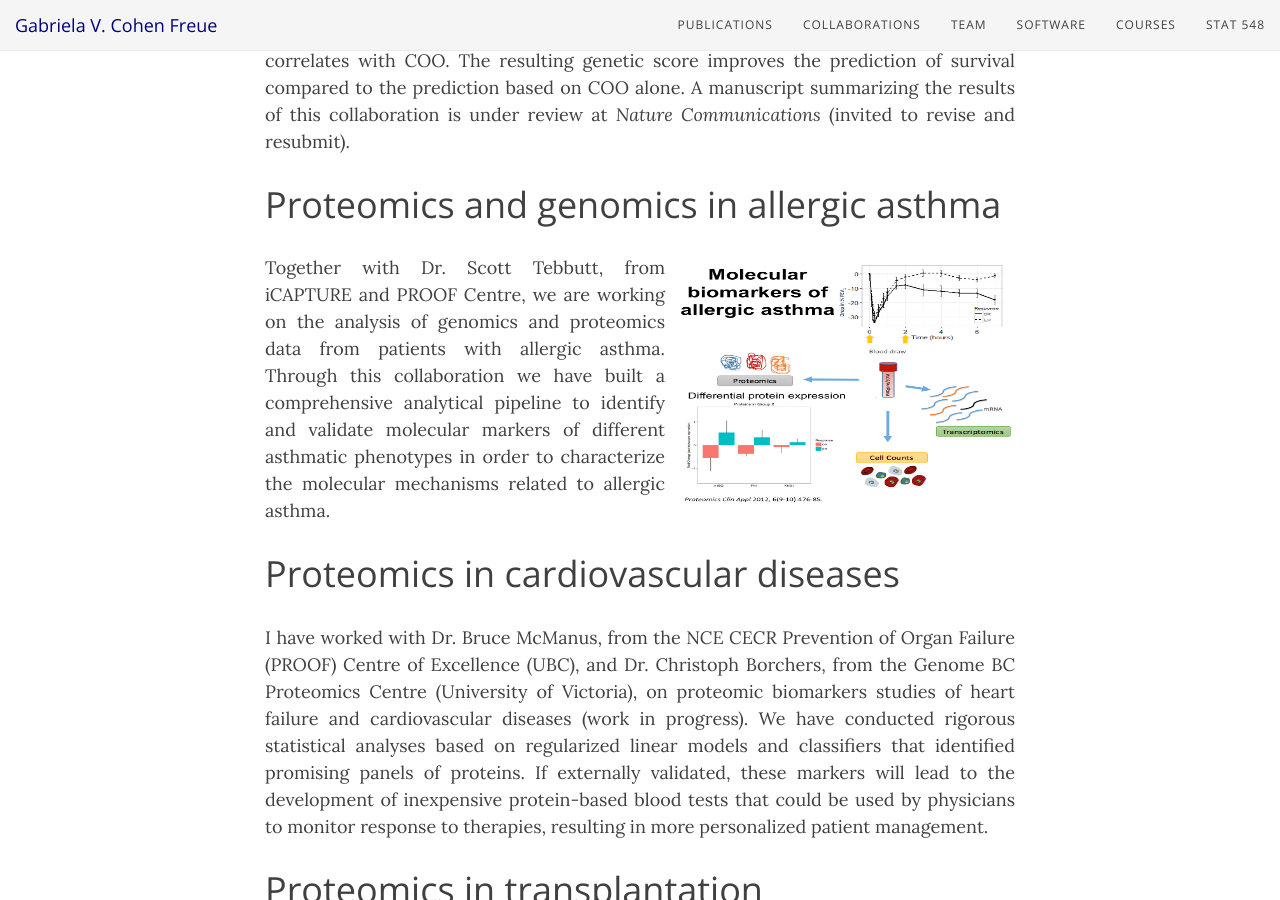
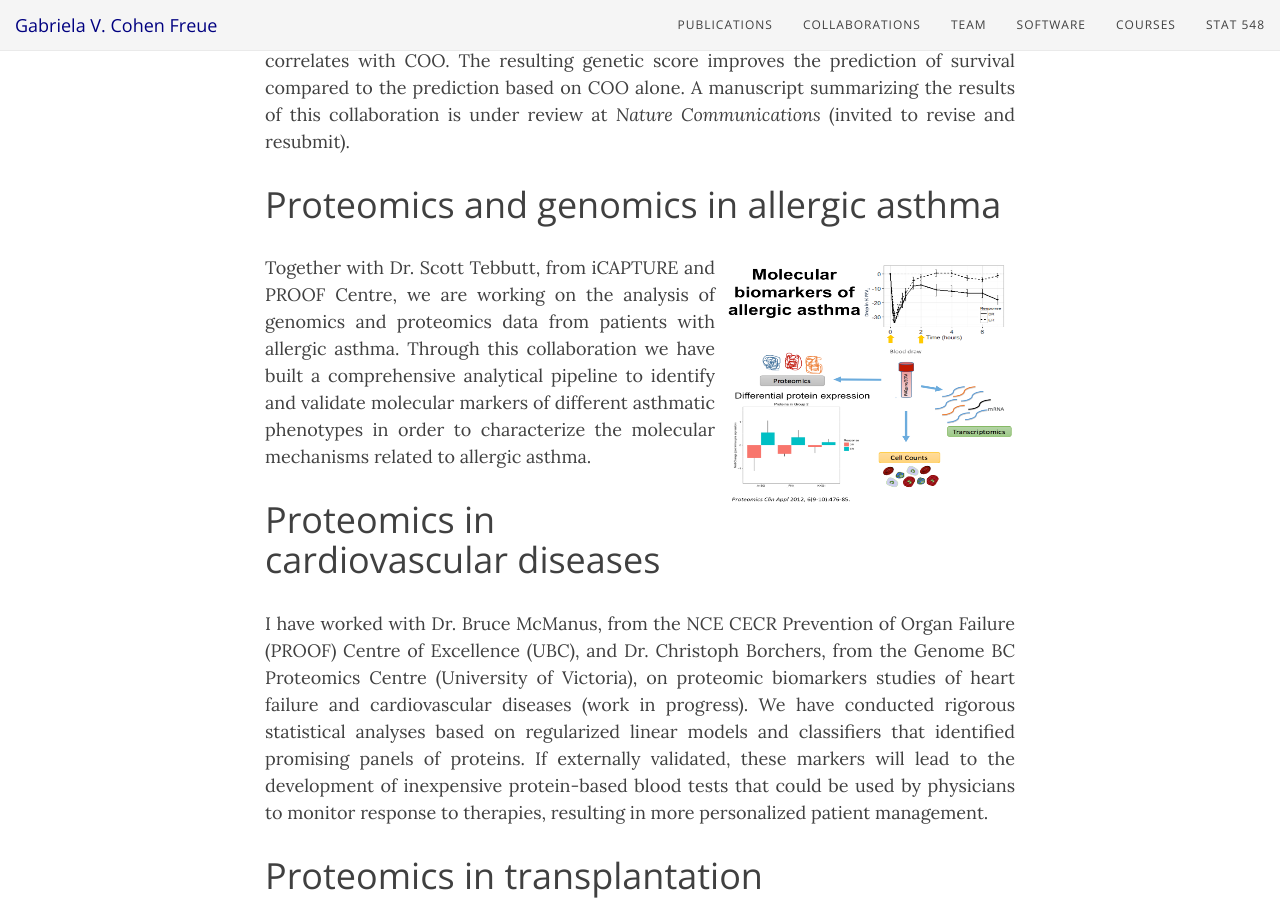
Before and after one commit to gcohenfr/gcohenfr.github.io, a Jekyll site: the page built from collab.md, in a window 1280 px wide and 900 px high, scrolled down 957 px. Built offline with Jekyll 4.4.1, drawn with Linux system fonts in a browser that asks for light colours; nearby versions of some CDN libraries.

Commit message:
fix image width

```diff
--- a/collab.md
+++ b/collab.md
@@ -12,7 +12,7 @@
 My research group is currently collaborating with Dr. Randy Gascoyne, Dr. David Scott, and Dr. Sohrab Shrab from the BC Cancer Agency on a genetic study of diffuse large B-cell lymphoma (DLBCL). In this work, we identify genetic alterations driving two distinct cell-of-origin (COO) subtype-specific tumor growth, providing a deeper understanding of DLBCL pathogenesis. In particular, we proposed an extension of the Cox-LASSO model to build a prognostic genetic signature of time to cancer progression beyond the signal that correlates with COO. The resulting genetic score improves the prediction of survival compared to the prediction based on COO alone. A manuscript summarizing the results of this collaboration is under review at *Nature Communications* (invited to revise and resubmit).
 
 # Proteomics and genomics in allergic asthma
-<img style="float: right;" src="/img/asthma.png" height="250" width="350">
+<img style="float: right;" src="/img/asthma.png" height="250" width="300">
 Together with Dr. Scott Tebbutt, from iCAPTURE and PROOF Centre, we are working on the analysis of genomics and proteomics data from patients with allergic asthma. Through this collaboration we have built a comprehensive analytical pipeline to identify and validate molecular markers of different asthmatic phenotypes in order to characterize the molecular mechanisms related to allergic asthma.
 
 # Proteomics in cardiovascular diseases
```
